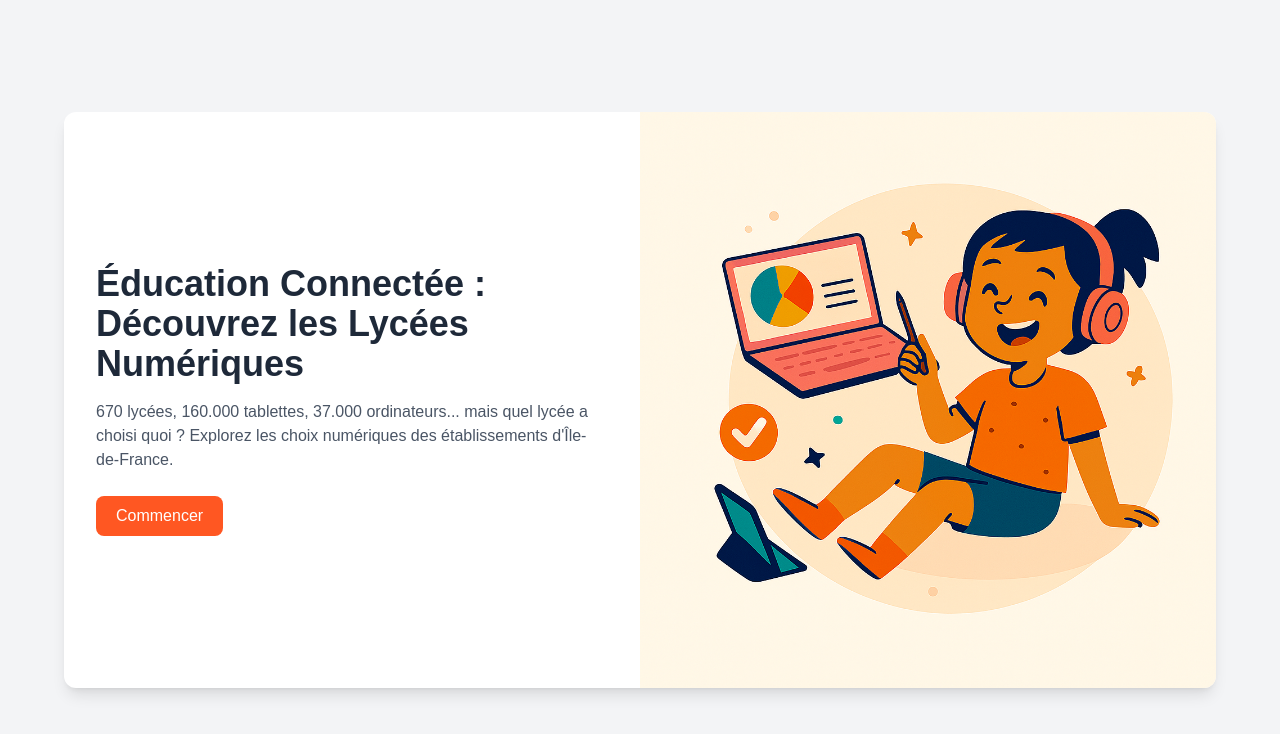
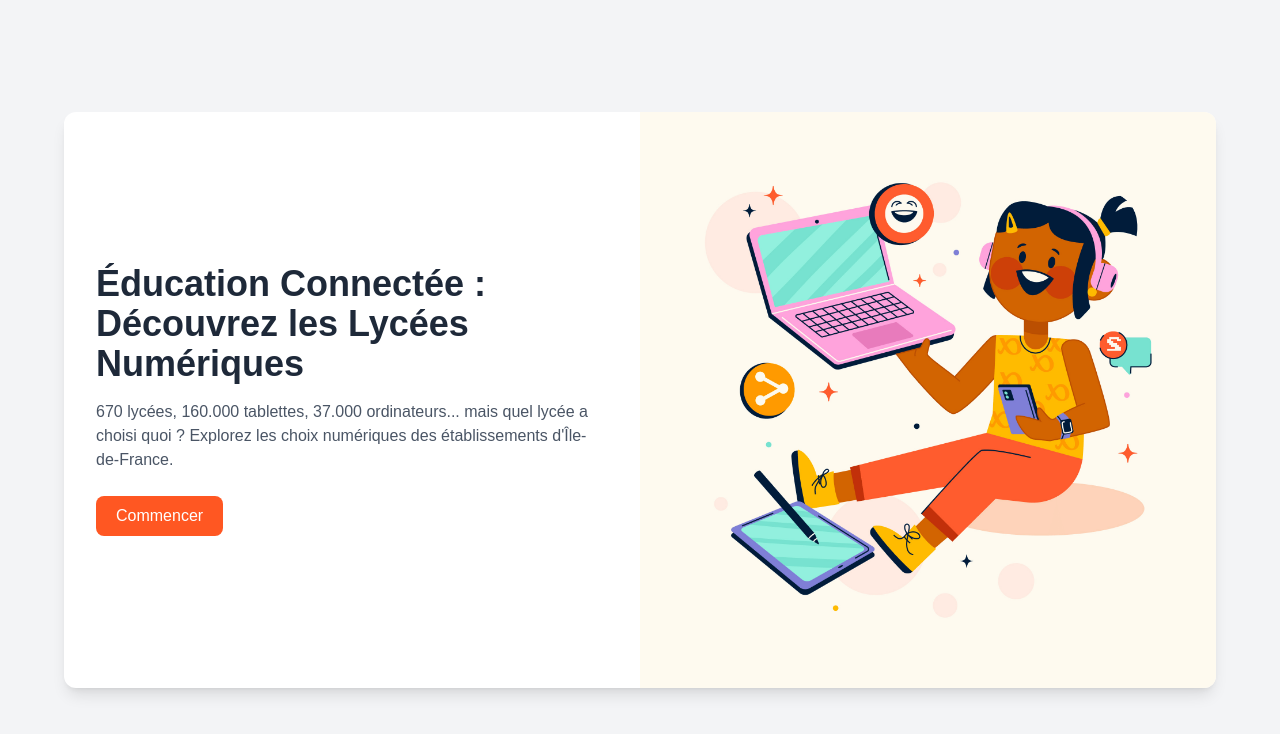
Before and after one commit to Fouad-berry/TP-DOCKER-GROUP-FRONTEND, a Next.js app: page / in a window 1280 px wide. Shown: the top 734 px of the page. Built offline with nearby package versions, Linux system fonts and the light colour scheme.

Commit message:
[UPDATE] update image on the homepage

```diff
--- a/app/page.tsx
+++ b/app/page.tsx
@@ -27,7 +27,7 @@ const Page = () => {
 
                 <div className="w-full md:w-1/2">
                     <img
-                        src="/lycee_numerique22.png"
+                        src="/lycee_numerique2.png"
                         alt="Lycée numérique"
                         className="object-cover w-full h-full"
                     />
```
